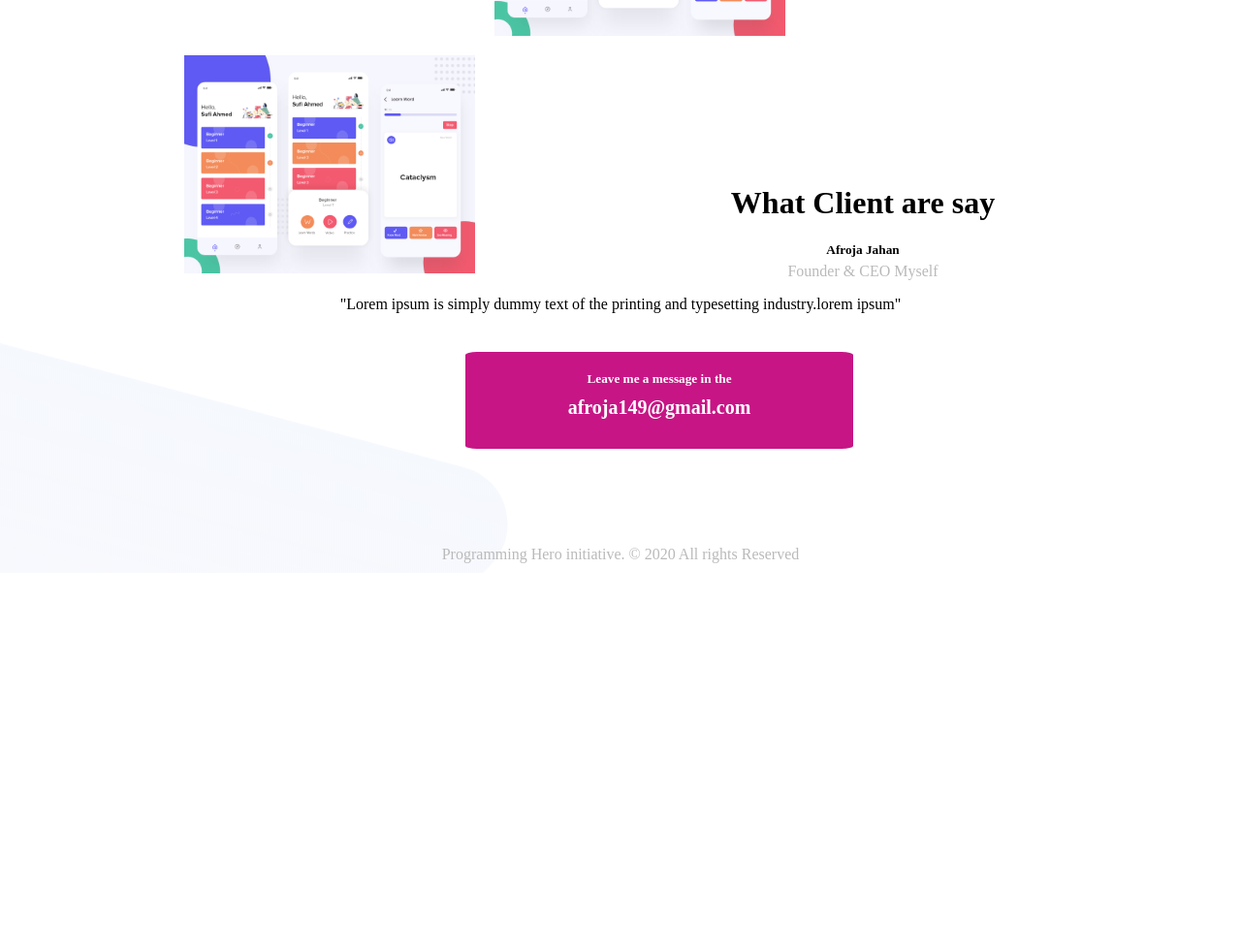
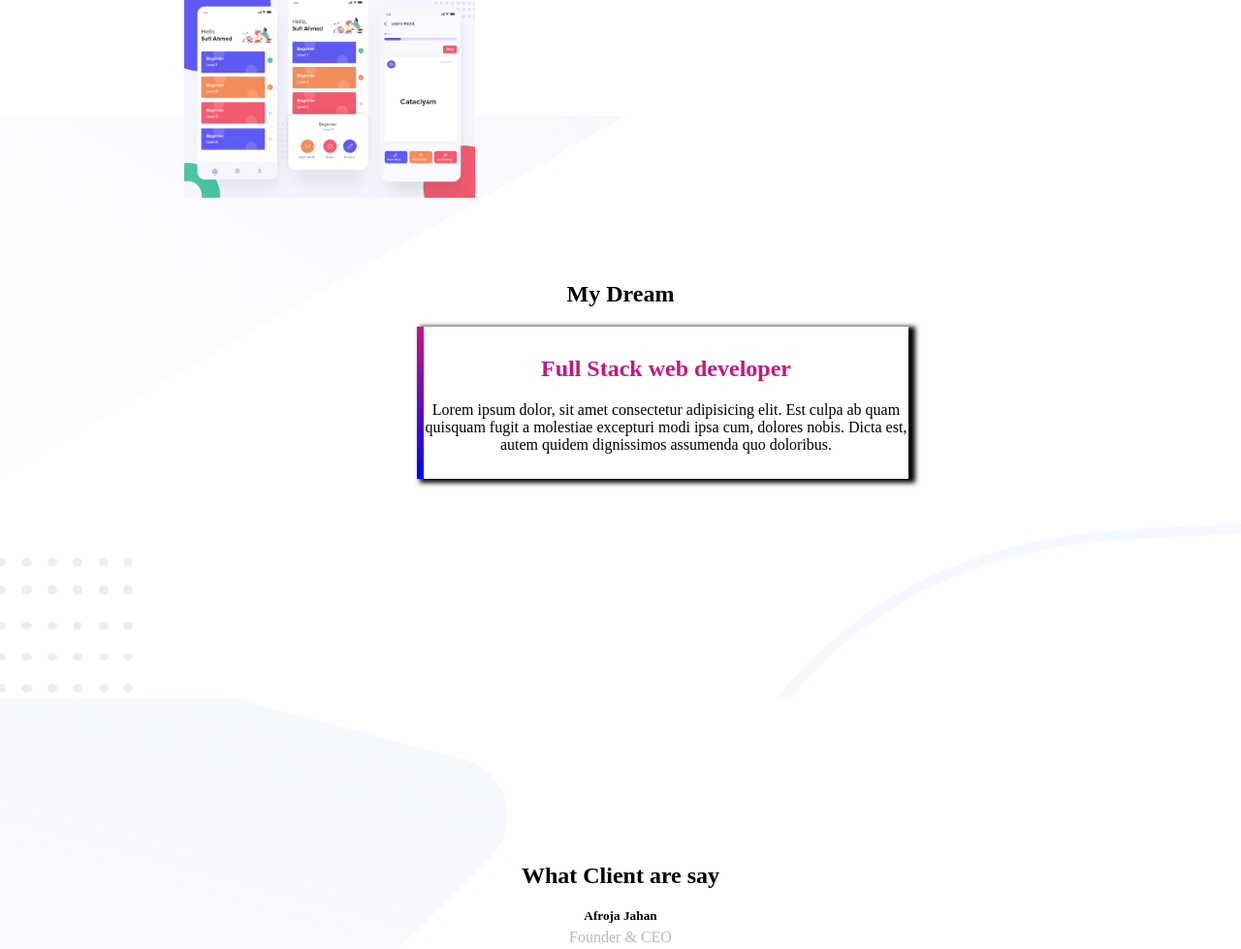
Before and after one commit to Afrojajahan/personal_website, a plain HTML site: page index.html in a window 1280 px wide. Shown: the part 1680-2659 px from the top of the page at 97% size. Before the commit the page ends 2287 px from the top, so only its background shows below. Drawn offline with Linux system fonts and the light colour scheme; a web font is replaced by a local one.

Commit message:
adding some text

```diff
--- a/css/style.css
+++ b/css/style.css
@@ -1,6 +1,8 @@
 body{
     margin: 0;
     padding:0 ;
+    font-family: 'Tomorrow';
+
 }
 section{
     height: 600px;
@@ -66,7 +68,7 @@ section{
 .my-pic2{
     float: left;
     width: 500px;
-    margin-left: 200px;
+    margin-left: 150px;
 }
 .my-pic2 img{
     height: 500px;
@@ -103,7 +105,7 @@ section{
      padding-top: 50px;
 }
 .latest-paragraph{
-    margin:30px 400px;
+    margin:50px 400px;
 }
 .work-pic img{
     float: left;
@@ -111,16 +113,45 @@ section{
     padding:10px;
 
 }
+/*        */
+.dream{
+     background: url(../images/header-bg.png);
+    background-position: left;
 
+}
+.dream-container{
+    padding-top:150px ;
+
+}
+.dream-paragraph{
+    text-align: center;
+}
+.full-width{
+    width:500px;
+    margin:0px 430px;
+    padding: 10px 0px;
+    text-align: center;
+    box-shadow: 5px 2px 5px 2px #000;
+
+}
+
+#full-web{
+    border-left: 7px solid;
+    border-image: linear-gradient(mediumvioletred, blue);
+    border-image-slice: 1;
+}
+.highlight{
+    color: mediumvioletred;
+}
 /* client */
 .client{
     background-image: url(../images/footer-bg.png);
     background-repeat: no-repeat;
-    background-position: middle;
+    background-position: left;
+    /* height: 200px; */
 }
 .container-client{
-
-     padding-top: 50px;
+     padding-top: 150px;
      text-align: center;
 }
 .moccy{
@@ -128,7 +159,7 @@ section{
     text-align: center;
 }
 .moccy h5{
-    /* margin-top: 40px; */
+
     margin:0px;
 }
 .footer-paragraph{
@@ -143,7 +174,7 @@ section{
     background-color:mediumvioletred;
     width: 400px;
     height: 100px;
-    margin: 40px 480px 100px 480px;
+    margin: 40px 480px 120px 480px;
     color: white;
     text-align: center;
     border-radius: 3%;
@@ -160,5 +191,5 @@ section{
 }
 .bottom{
     color:#BABABA ;
-   padding-bottom: 10px;
+    margin: 0px;
 }
--- a/index.html
+++ b/index.html
@@ -4,6 +4,7 @@
     <meta charset="UTF-8">
     <meta name="viewport" content="width=device-width, initial-scale=1.0">
     <title>Personal website</title>
+    <link href="https://fonts.googleapis.com/css?family=Tomorrow&display=swap" rel="stylesheet">
     <link rel="stylesheet" href="css/style.css"/>
 </head>
 <body>
@@ -12,8 +13,8 @@
             <div class="intro">
                 <p class="hello">Hello I'am</p>
                 <h2 class="name">Afroja Jahan</h2>
-                <p class="details">My passion is designing and decorating web pages.You judge me what i am.</p>
-                <a href="">HIRE ME</a>
+                <p class="details">My passion is designing and colouring webpage.You judge me what i am.</p>
+                <a href="www.github.com/Afrojajahan">HIRE ME</a>
             </div>
             <div class="my-pic1">
                 <img src="images/image 16 (1).png"/>
@@ -28,13 +29,13 @@
             <div class="bio">
                 <h3 class="name">Biography</h3>
                 <p class="details">My dream is becoming a world class web developer and I am doing my best to reach peak of success.</p>
-                <a href="">DOWNLOAD CV</a>
+                <a href="www.github.com/Afrojajahan">DOWNLOAD CV</a>
             </div>
         </div>
     </section>
     <section class="header-latest">
         <div class="container-latest">
-            <h3 class="latest-paragraph">My Latest Work</h3>
+            <h1 class="latest-paragraph">My Latest Work</h1>
             <div class="work-pic">
                 <img src="images/work-1.png"/>
             </div>
@@ -46,12 +47,22 @@
             </div>
         </div>
     </section>
-        <div class="client">
+    <section class="dream">
+        <div class="dream-container">
+            <h2 class="dream-paragraph">My Dream</h2>
+            <div class="full-width" id="full-web">
+                <h2 class="highlight">Full Stack web developer</h2>
+                <p>Lorem ipsum dolor, sit amet consectetur adipisicing elit. Est culpa ab quam quisquam fugit a molestiae excepturi modi ipsa cum, dolores nobis. Dicta est, autem quidem dignissimos assumenda quo doloribus.</p>
+            </div>
+        </div>
+
+    </section>
+    <section class="client">
             <div class="container-client">
                 <h1>What Client are say</h1>
                 <div class="moccy">
                      <h5>Afroja Jahan</h5>
-                     <p class="founder">Founder & CEO Myself</p>
+                     <p class="founder">Founder & CEO</p>
                 </div>
 
                 <p class="footer-paragraph">"Lorem ipsum is simply dummy text of the printing and typesetting industry.lorem ipsum"</p>
@@ -62,8 +73,6 @@
 
                 <p class="bottom">Programming Hero initiative. &copy 2020 All rights Reserved</p>
             </div>
-
-
     </section>
 </body>
 </html>
```
